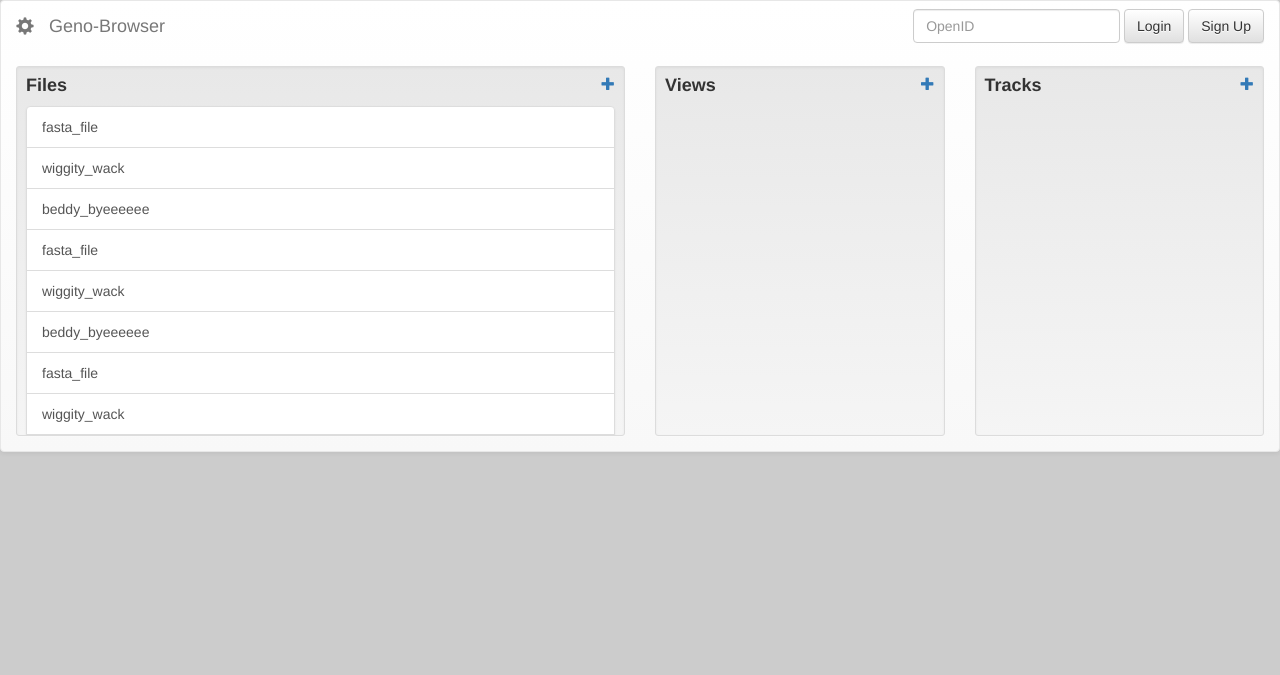
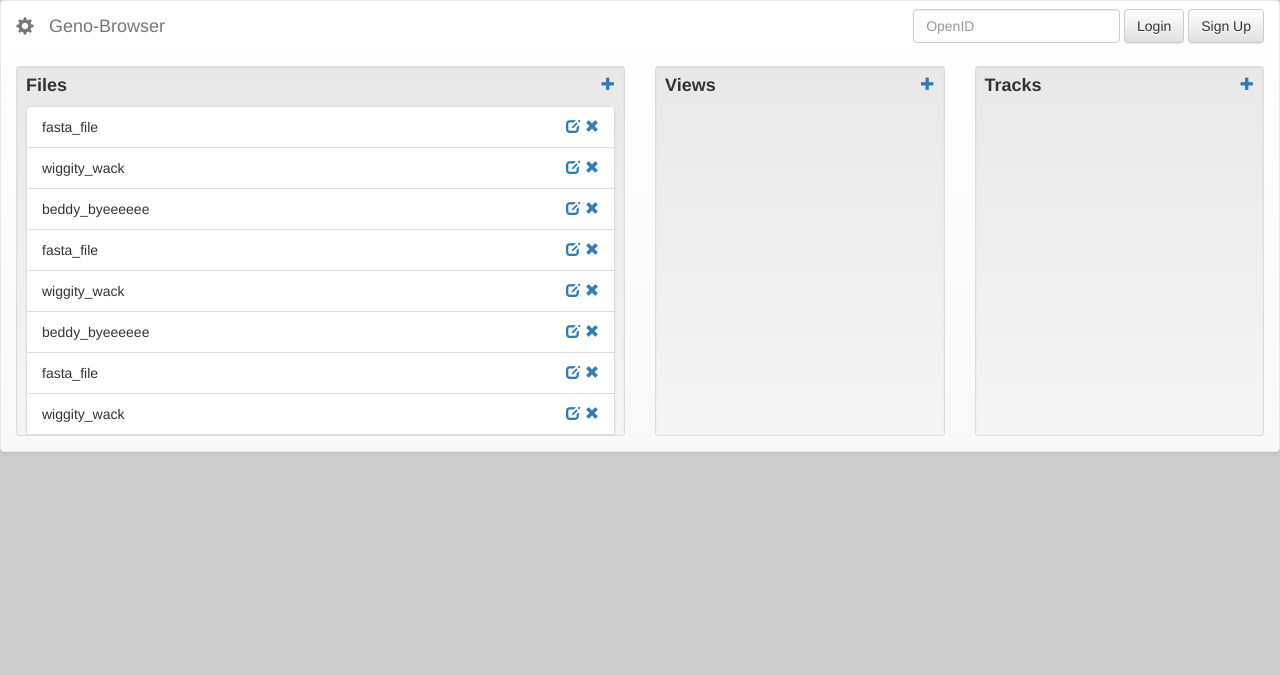
Before and after one commit to KarlFoss/geno-browser, a Flask app: page / in a window 1280 px wide, after a click that opens the changed part. Shown: the top 675 px of the page. Run offline with Flask 2, Linux system fonts and the light colour scheme; some libraries are stand-ins or nearby versions.

Commit message:
added edit/delete buttons to files/views/tracks in navbar-menu

```diff
--- a/gb/static/css/main.css
+++ b/gb/static/css/main.css
@@ -21,6 +21,18 @@ body {
     font-weight: bold;
 }
 
+.active a {
+    color: #FFFFFF;
+}
+
+.active a:hover {
+    color: #E0E0E0;
+}
+
+a.action-item {
+    padding-left: 5px;
+}
+
 .footer {
     text-align: center;
     background-color: #FCFCFC;
--- a/gb/static/index.html
+++ b/gb/static/index.html
@@ -48,7 +48,15 @@
                             </small>
                         </h4>
                         <div class="list-group">
-                            <a ng-repeat="file in files" ng-click="selectFile(file)" href="#" class="list-group-item">{{file.name}}</a>
+                            <div ng-repeat="file in files" ng-click="selectFile(file)" href="#" class="list-group-item">
+                                <span>{{file.name}}</span>
+                                <a href="#" class="action-item pull-right" ng-click="$event.stopPropagation()">
+                                    <span class="glyphicon glyphicon-remove"></span>
+                                </a>
+                                <a href="#" class="action-item pull-right" ng-click="$event.stopPropagation()">
+                                    <span class="glyphicon glyphicon-edit"></span>
+                                </a>
+                            </div>
                         </div>
                     </div>
                 </div>
@@ -61,7 +69,15 @@
                             </small>
                         </h4>
                         <div class="list-group">
-                            <a ng-repeat="view in views" ng-click="selectView(view)" href="#" class="list-group-item">{{view.name}}</a>
+                            <div ng-repeat="view in views" ng-click="selectView(view)" href="#" class="list-group-item">
+                                <span>{{view.name}}</span>
+                                <a href="#" class="action-item pull-right" ng-click="$event.stopPropagation()">
+                                    <span class="glyphicon glyphicon-remove"></span>
+                                </a>
+                                <a href="#" class="action-item pull-right" ng-click="$event.stopPropagation()">
+                                    <span class="glyphicon glyphicon-edit"></span>
+                                </a>
+                            </div>
                         </div>
                     </div>
                 </div>
@@ -74,7 +90,15 @@
                             </small>
                         </h4>
                         <div class="list-group">
-                            <a ng-repeat="track in tracks" ng-click="selectTrack(track)" href="#" class="list-group-item" >{{track.track_name}}</a>
+                            <div ng-repeat="track in tracks" ng-click="selectTrack(track)" href="#" class="list-group-item">
+                                <span>{{track.track_name}}</span>
+                                <a href="#" class="action-item pull-right" ng-click="$event.stopPropagation()">
+                                    <span class="glyphicon glyphicon-remove"></span>
+                                </a>
+                                <a href="#" class="action-item pull-right" ng-click="$event.stopPropagation()">
+                                    <span class="glyphicon glyphicon-edit"></span>
+                                </a>
+                            </div>
                         </div>
                     </div>
                 </div>
```
